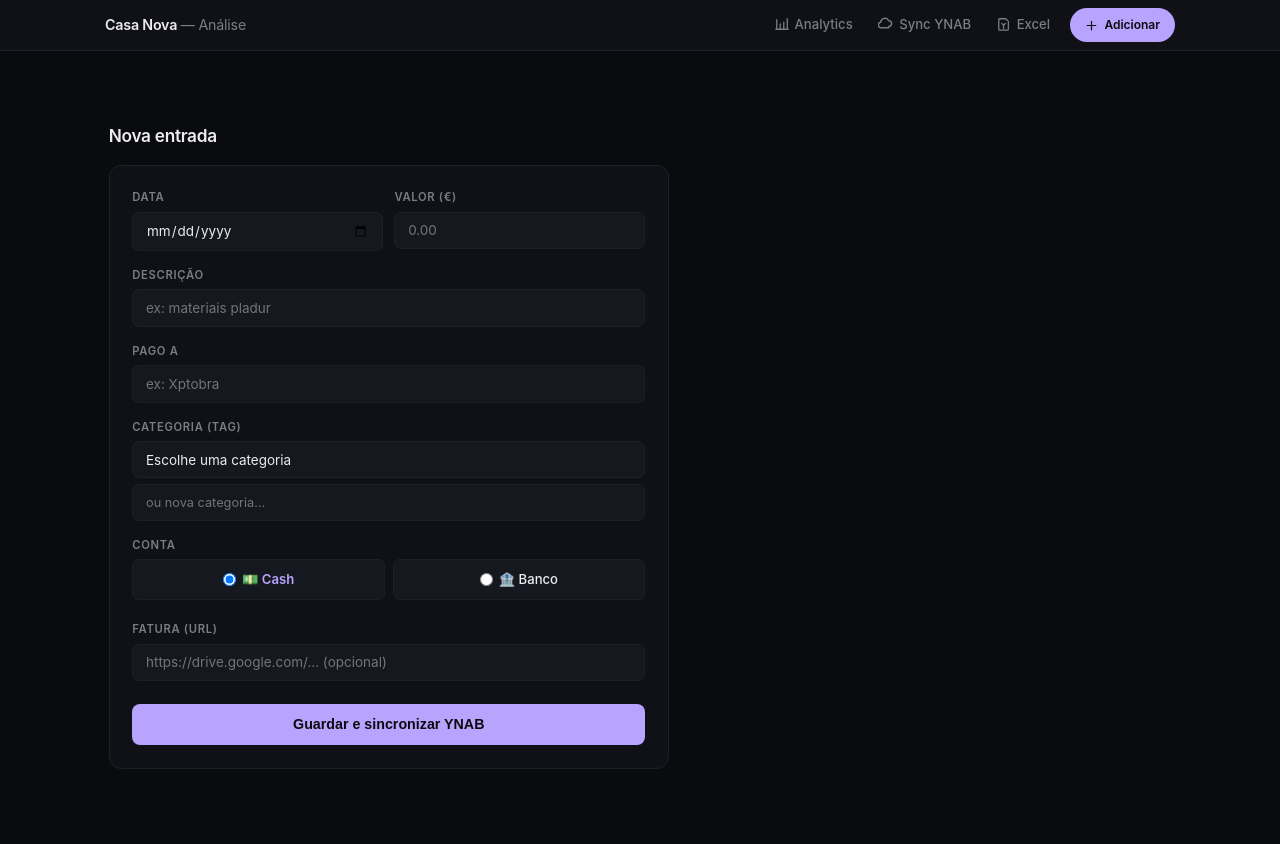
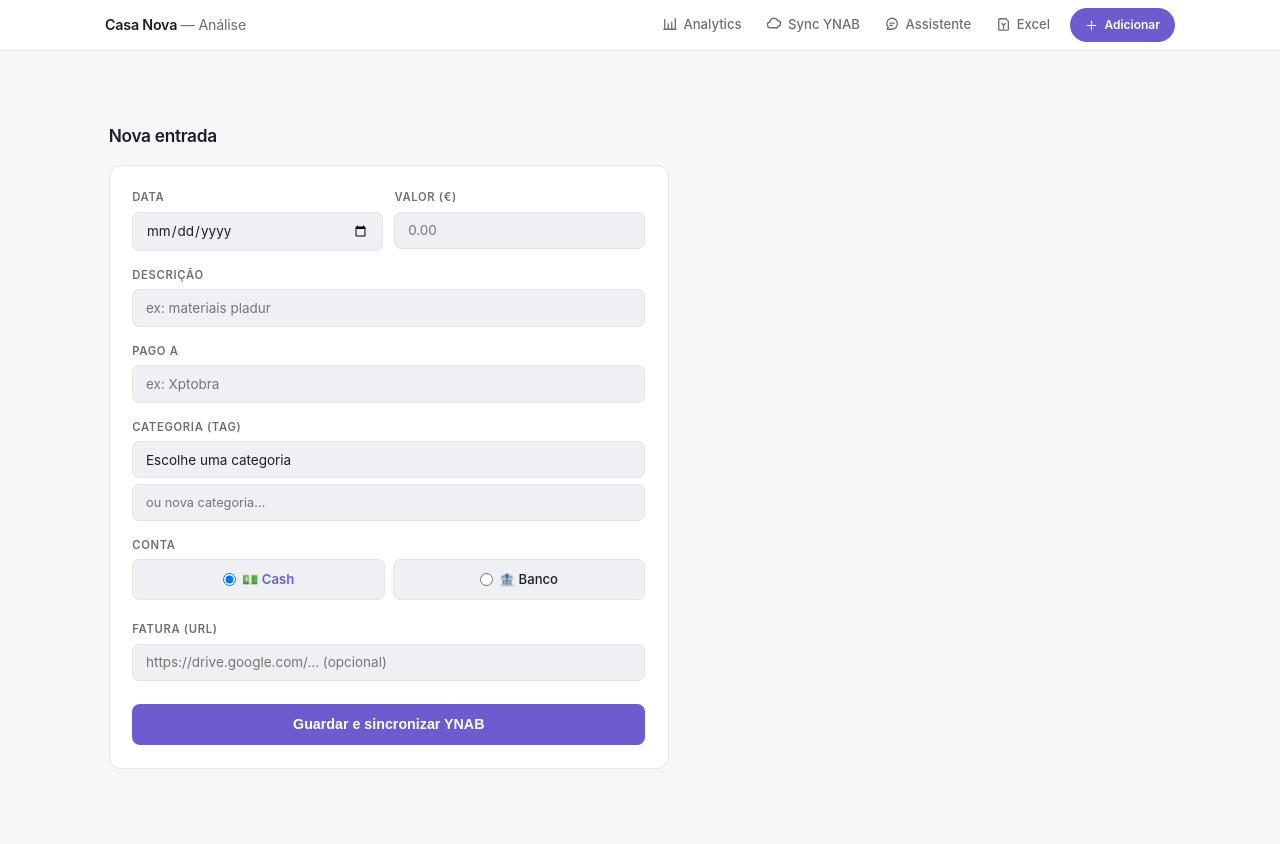
Before and after one commit to luisfilipebarbosa/casa-nova, a Flask app: template templates/add.html in a window 1280 px wide. Run offline with Flask 3, Linux system fonts and the light colour scheme; the template is opened without the code that fills it, so the values that code supplies are empty; parts of the project's set-up code (start-up, migrations or seed data) failed here and were passed over.

Commit message:
feat: switch to light theme
Inverts the palette (light grey background, white cards, dark text,
saturated purple accent) across the CSS variables, Chart.js defaults,
flash borders, buttons and demo-mode redaction blobs.

Co-Authored-By: Claude Fable 5 <noreply@anthropic.com>

```diff
--- a/templates/layout.html
+++ b/templates/layout.html
@@ -4,25 +4,25 @@
 <meta charset="UTF-8">
 <meta name="viewport" content="width=device-width, initial-scale=1.0">
 <meta name="apple-mobile-web-app-capable" content="yes">
-<meta name="apple-mobile-web-app-status-bar-style" content="black-translucent">
-<meta name="theme-color" content="#0d1117">
+<meta name="apple-mobile-web-app-status-bar-style" content="default">
+<meta name="theme-color" content="#f6f7f9">
 <title>Casa Nova — Análise</title>
 <style>
 :root {
-  --bg:       #0a0b0e;
-  --s1:       #101116;
-  --s2:       #16181f;
-  --border:   #1e2028;
-  --text:     #ececf0;
-  --muted:    #7a7d85;
-  --accent:   #b8a4ff;
-  --accent-bg:#1c1531;
-  --green:    #6fc786;
-  --green-bg: #122a1c;
-  --orange:   #d4a84b;
-  --orange-bg:#2a1f08;
-  --red:      #e27070;
-  --red-bg:   #2d1010;
+  --bg:       #f6f7f9;
+  --s1:       #ffffff;
+  --s2:       #eef0f4;
+  --border:   #e2e5ea;
+  --text:     #1c1f26;
+  --muted:    #6b7078;
+  --accent:   #6d5bd0;
+  --accent-bg:#efeafd;
+  --green:    #25904c;
+  --green-bg: #e6f5ec;
+  --orange:   #b07a10;
+  --orange-bg:#fdf3df;
+  --red:      #c94848;
+  --red-bg:   #fdeaea;
   --radius:   12px;
   --font:     -apple-system, BlinkMacSystemFont, 'Segoe UI', sans-serif;
   /* Sticky-header geometry. --kpi-h must match .kpi-grid rendered height
@@ -50,10 +50,10 @@ nav { background: var(--s1); border-bottom: 1px solid var(--border);
             transition: color 0.15s, border-color 0.15s; white-space: nowrap; }
 .nav-link:hover { color: var(--text); }
 .nav-link.active { color: var(--text); border-bottom-color: var(--accent); }
-.nav-link.cta { background: var(--accent); color: #0a0b0e; border-radius: 99px;
+.nav-link.cta { background: var(--accent); color: #ffffff; border-radius: 99px;
                 margin-left: 0.5rem; padding: 0.5rem 1rem; border-bottom: none;
                 font-size: 0.8rem; font-weight: 600; }
-.nav-link.cta:hover { background: #cdbdff; }
+.nav-link.cta:hover { background: #5a48c0; }
 
 /* Layout */
 main { max-width: 1100px; margin: 0 auto; padding: 2.25rem 1.25rem 5rem; }
@@ -68,11 +68,11 @@ main { max-width: 1100px; margin: 0 auto; padding: 2.25rem 1.25rem 5rem; }
 .flash { padding: 0.7rem 1rem; border-radius: var(--radius); font-size: 0.875rem;
          display: flex; align-items: center; gap: 0.5rem; }
 .flash.success { background: var(--green-bg); color: var(--green);
-                 border: 1px solid #1a5c2a; }
+                 border: 1px solid #b7e3c6; }
 .flash.error   { background: var(--red-bg);   color: var(--red);
-                 border: 1px solid #5c1a1a; }
+                 border: 1px solid #f2c4c4; }
 .flash.warning { background: var(--orange-bg); color: var(--orange);
-                 border: 1px solid #5c4010; }
+                 border: 1px solid #ecd9ac; }
 
 /* Cards */
 .card { background: var(--s1); border: 1px solid var(--border);
@@ -168,10 +168,10 @@ input:focus, select:focus { outline: none; border-color: var(--accent); }
        border-radius: 8px; font-size: 0.875rem; font-weight: 600; cursor: pointer;
        border: none; text-decoration: none; transition: opacity 0.15s; }
 .btn:active { opacity: 0.8; }
-.btn-primary { background: var(--accent); color: #0a0b0e; width: 100%;
+.btn-primary { background: var(--accent); color: #ffffff; width: 100%;
                justify-content: center; margin-top: 0.5rem; font-size: 0.95rem; padding: 0.85rem; }
 .btn-ghost   { background: var(--s2); color: var(--text); border: 1px solid var(--border); }
-.btn-green   { background: var(--green); color: #0a0b0e; }
+.btn-green   { background: var(--green); color: #ffffff; }
 
 /* Sync list */
 .txn-card { background: var(--s1); border: 1px solid var(--border);
@@ -238,7 +238,7 @@ body.demo .phase-vals,
 body.demo .txn-amount,
 body.demo .kpi-sub {
   color: transparent !important;
-  text-shadow: 0 0 9px rgba(232, 236, 240, 0.55);
+  text-shadow: 0 0 9px rgba(28, 31, 38, 0.45);
   user-select: none;
   transition: color 0.2s, text-shadow 0.2s;
 }
@@ -282,6 +282,13 @@ body.demo .kpi-sub:hover {
       </svg>
       <span>Sync YNAB</span>
     </a>
+    <a class="nav-link {% if request.endpoint == 'assistant' %}active{% endif %}" href="/assistente">
+      <svg width="14" height="14" viewBox="0 0 16 16" fill="none" stroke="currentColor" stroke-width="1.5" stroke-linecap="round" stroke-linejoin="round">
+        <path d="M14 8a6 6 0 01-6 6H2.5l1.2-2.4A6 6 0 1114 8z"/>
+        <path d="M5.5 7h5M5.5 9.5h3"/>
+      </svg>
+      <span>Assistente</span>
+    </a>
     <a class="nav-link" href="#" onclick="fetch('/open-excel',{method:'POST'});return false;">
       <svg width="14" height="14" viewBox="0 0 16 16" fill="none" stroke="currentColor" stroke-width="1.5" stroke-linecap="round" stroke-linejoin="round">
         <path d="M3 2h7l3 3v9a1 1 0 01-1 1H3a1 1 0 01-1-1V3a1 1 0 011-1z"/>
```
Also changed, not shown: templates/analytics.html (+7 -7 lines).
